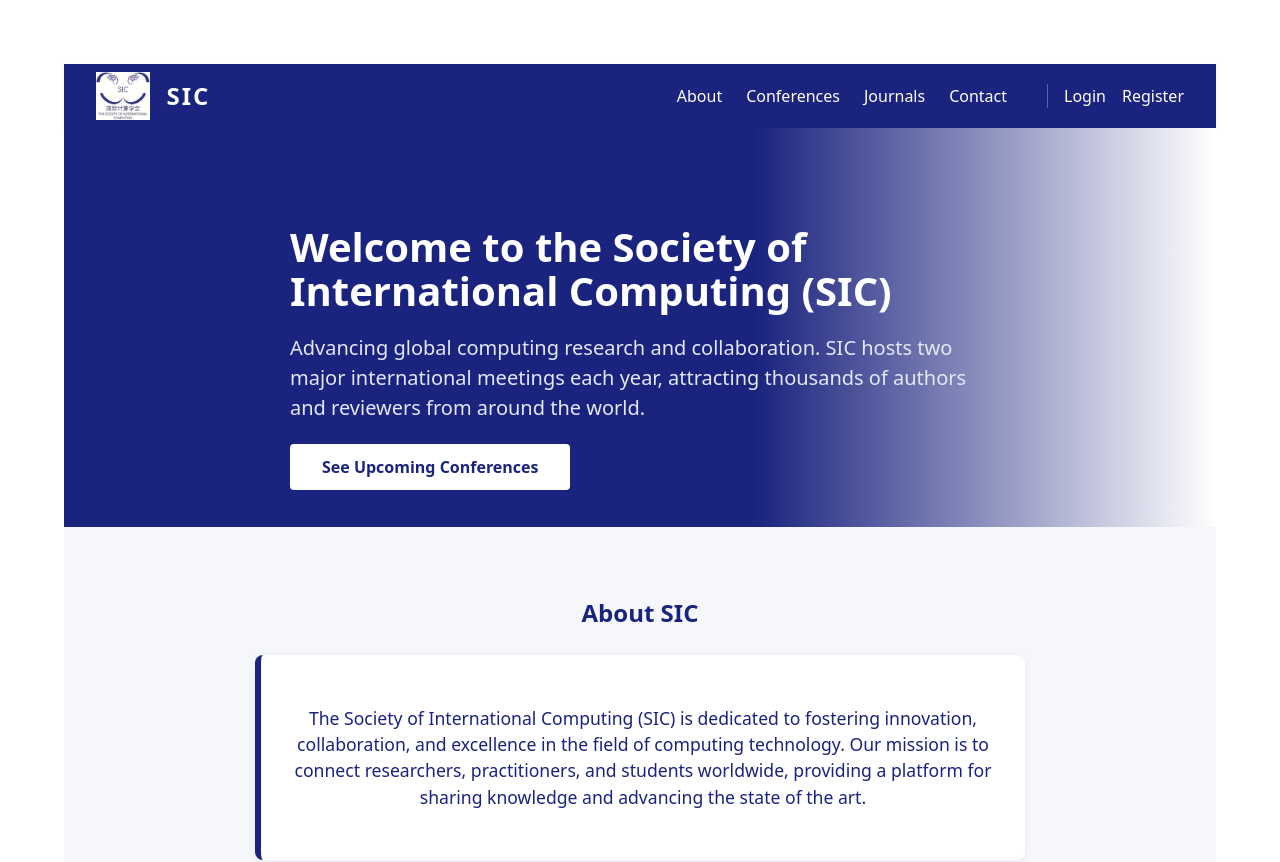
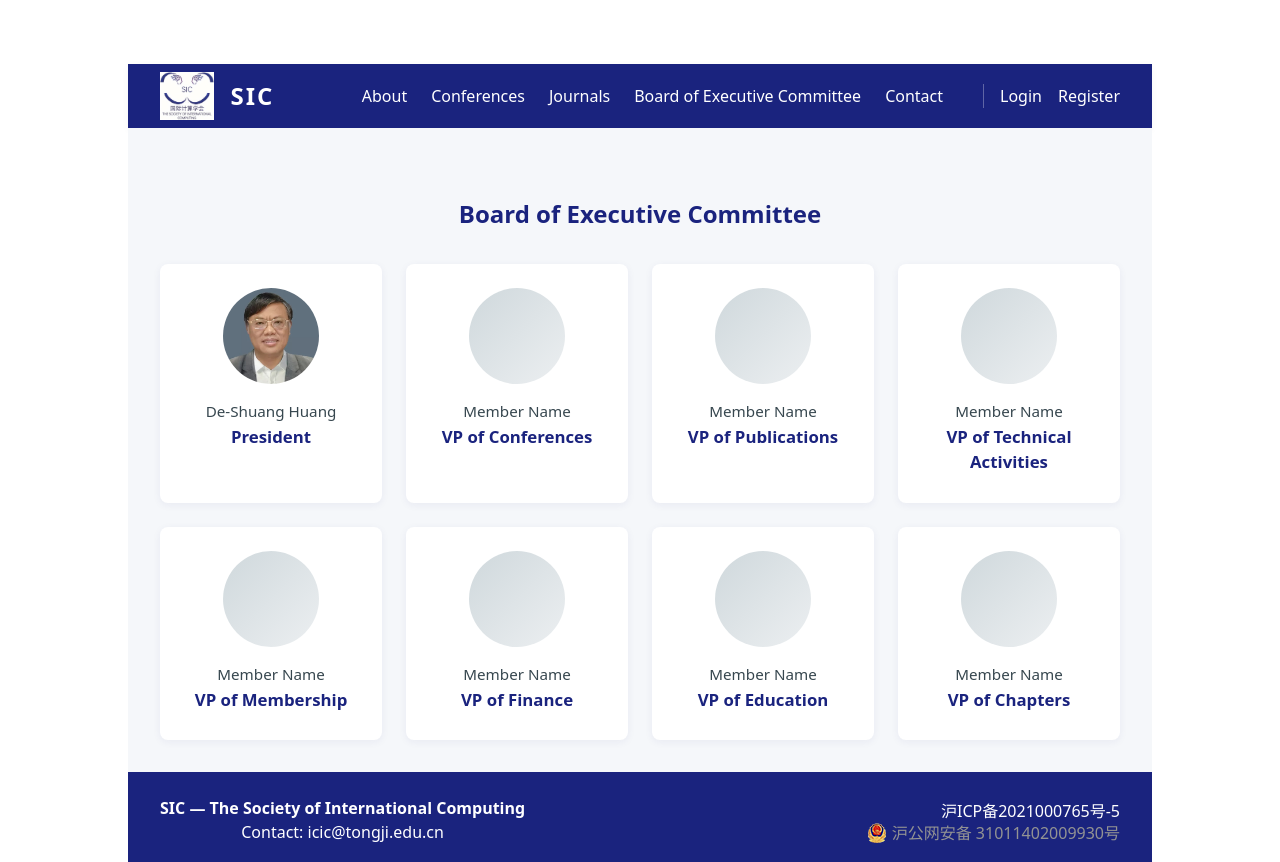
Before and after one commit to idt-eitech/sic_site, a Vue app: page /executive-board in a window 1280 px wide. Before the commit this address led to /. Shown: the top 862 px of the page. Built offline with nearby package versions, Linux system fonts and the light colour scheme.

Commit message:
feat: add contact and committee page

```diff
--- a/src/App.vue
+++ b/src/App.vue
@@ -6,7 +6,9 @@ import Footer from './components/Footer.vue'
 <template>
   <div id="app">
     <Header />
-    <router-view></router-view>
+    <main class="app-content">
+      <router-view></router-view>
+    </main>
     <Footer />
   </div>
 </template>
@@ -18,4 +20,9 @@ import Footer from './components/Footer.vue'
   min-height: 100vh;
   background: var(--sic-bg, #fff);
 }
+.app-content {
+  flex: 1;
+  width: 80vw;
+  margin: 0 auto;
+}
 </style>
--- /dev/null
+++ b/src/components/Contact.vue
@@ -0,0 +1,54 @@
+<template>
+  <section class="contact-section">
+    <h2>Society of International Computing Offices</h2>
+    <div class="contact-card">
+      <h3>Hong Kong Office (Central District)</h3>
+      <p>Room 1508, 15/F, Admiralty Centre Tower I</p>
+      <p>18 Harcourt Road</p>
+      <p>Admiralty, Hong Kong</p>
+      <p>Phone: +852-2522-8000</p>
+      <p>FAX: +852-2522-8001</p>
+      <p>Email: sic_sic_org@163.com</p>
+    </div>
+    <div class="contact-card">
+      <h3>Hong Kong Office (Kowloon Academic Area)</h3>
+      <p>Room 1106, 11/F, Block A</p>
+      <p>City University of Hong Kong Kowloon Tong Campus</p>
+      <p>83 Tat Chee Avenue</p>
+      <p>Kowloon Tong, Kowloon</p>
+      <p>Hong Kong</p>
+      <p>Phone: +852-3442-8000</p>
+      <p>FAX: +852-3442-8001</p>
+      <p>Email: sic_sic_org@163.com</p>
+    </div>
+  </section>
+</template>
+
+<style scoped>
+.contact-section {
+  padding: 3rem 2rem 2rem 2rem;
+  background: #f5f7fa;
+  color: #1a237e;
+}
+.contact-section h2 {
+  text-align: center;
+  margin-bottom: 2rem;
+  color: #1a237e;
+}
+.contact-card {
+  max-width: 700px;
+  margin: 0 auto 1.5rem auto;
+  background: #fff;
+  border-left: 6px solid #1a237e;
+  border-radius: 8px;
+  box-shadow: 0 2px 8px rgba(26,35,126,0.06);
+  padding: 2rem;
+  font-size: 1.05rem;
+  line-height: 1.6;
+}
+.contact-card h3 {
+  margin-top: 0;
+  margin-bottom: 1rem;
+  color: #1a237e;
+}
+</style>
--- /dev/null
+++ b/src/components/ExecutiveBoard.vue
@@ -0,0 +1,90 @@
+<template>
+  <section class="exec-board-section">
+    <h2>Board of Executive Committee</h2>
+    <div class="members-grid">
+      <div class="member-card" v-for="member in members" :key="member.role">
+        <div class="avatar-wrapper">
+          <img
+            v-if="member.image"
+            :src="member.image"
+            :alt="member.role"
+            class="avatar-image"
+          />
+          <div v-else class="avatar-placeholder"></div>
+        </div>
+        <div class="member-info">
+          <p class="member-name">{{ member.name }}</p>
+          <h3>{{ member.role }}</h3>
+        </div>
+      </div>
+    </div>
+  </section>
+</template>
+
+<script setup>
+import presidentImage from '../assets/committee/president.jpg'
+
+const members = [
+  { name: 'De-Shuang Huang', role: 'President', image: presidentImage },
+  { name: 'Member Name', role: 'VP of Conferences' },
+  { name: 'Member Name', role: 'VP of Publications' },
+  { name: 'Member Name', role: 'VP of Technical Activities' },
+  { name: 'Member Name', role: 'VP of Membership' },
+  { name: 'Member Name', role: 'VP of Finance' },
+  { name: 'Member Name', role: 'VP of Education' },
+  { name: 'Member Name', role: 'VP of Chapters' }
+];
+</script>
+
+<style scoped>
+.exec-board-section {
+  padding: 3rem 2rem 2rem 2rem;
+  background: #f5f7fa;
+  color: #1a237e;
+}
+.exec-board-section h2 {
+  text-align: center;
+  margin-bottom: 2rem;
+  color: #1a237e;
+}
+.members-grid {
+  display: grid;
+  grid-template-columns: repeat(auto-fill, minmax(220px, 1fr));
+  gap: 1.5rem;
+}
+.member-card {
+  background: #fff;
+  border-radius: 8px;
+  box-shadow: 0 2px 8px rgba(26,35,126,0.06);
+  padding: 1.5rem 1.25rem;
+  text-align: center;
+}
+.avatar-wrapper {
+  width: 96px;
+  height: 96px;
+  margin: 0 auto 1rem auto;
+}
+.avatar-image {
+  width: 100%;
+  height: 100%;
+  border-radius: 50%;
+  object-fit: cover;
+}
+.avatar-placeholder {
+  width: 96px;
+  height: 96px;
+  border-radius: 50%;
+  margin: 0 auto 1rem auto;
+  background: linear-gradient(135deg, #cfd8dc, #eceff1);
+}
+.member-info h3 {
+  margin: 0 0 0.25rem 0;
+  color: #1a237e;
+  font-size: 1.05rem;
+}
+.member-name {
+  margin: 0 0 0.1rem 0;
+  color: #37474f;
+  font-size: 0.95rem;
+}
+</style>
--- a/src/components/Header.vue
+++ b/src/components/Header.vue
@@ -8,6 +8,7 @@
       <router-link to="/about">About</router-link>
       <router-link to="/conferences">Conferences</router-link>
       <router-link to="/journals">Journals</router-link>
+      <router-link to="/executive-board">Board of Executive Committee</router-link>
       <!-- <router-link to="/membership">Membership</router-link> -->
       <router-link to="/contact">Contact</router-link>
 
--- a/src/router/index.js
+++ b/src/router/index.js
@@ -13,6 +13,8 @@ import Publications from '../components/Publications.vue'
 import Membership from '../components/Membership.vue'
 import Journals from '../components/Journals.vue'
 import UserProfile from '../components/UserProfile.vue'
+import Contact from '../components/Contact.vue'
+import ExecutiveBoard from '../components/ExecutiveBoard.vue'
 
 // Use the same base path as defined in vite.config.js
 const router = createRouter({
@@ -50,9 +52,14 @@ const router = createRouter({
       component: Membership
     },
     {
+      path: '/executive-board',
+      name: 'executive-board',
+      component: ExecutiveBoard
+    },
+    {
       path: '/contact',
       name: 'contact',
-      component: Home
+      component: Contact
     },
     {
       path: '/register',
```
Also changed, not shown: src/assets/committee/president.jpg (added).
